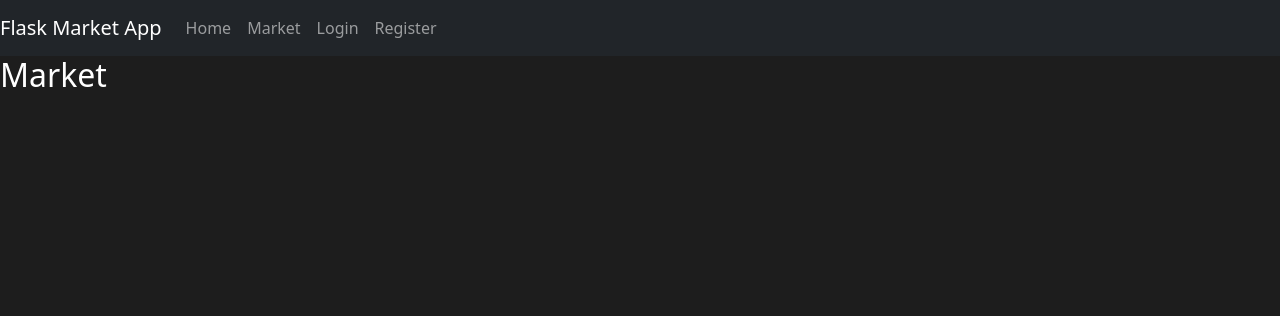
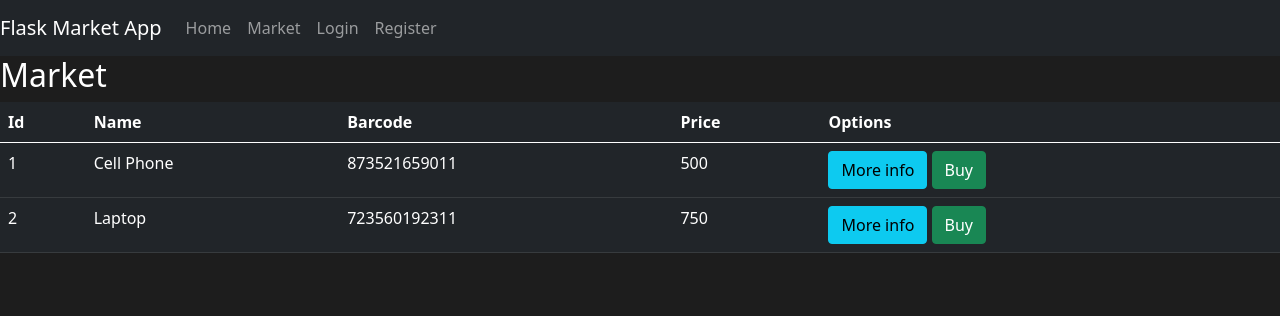
Before and after one commit to jakebob4518/Market-Website, a Flask app: page /shop in a window 1280 px wide. Shown: the top 316 px of the page. Run offline with Flask 2, Linux system fonts and the light colour scheme.

Commit message:
Update market_page.html

```diff
--- a/templates/market_page.html
+++ b/templates/market_page.html
@@ -44,7 +44,40 @@
 
     <h2>Market</h2>
 
-    <p>{{ item_name }}</p>
+    <table class="table table-hover table-dark">
+        <thead>
+            <tr>
+                <!-- Columns HERE -->
+                <th scope="col">Id</th>
+                <th scope="col">Name</th>
+                <th scope="col">Barcode</th>
+                <th scope="col">Price</th>
+                <th scope="col">Options</th>
+
+            </tr>
+        </thead>
+        <tbody>
+            <!-- Rows inside the table HERE: -->
+
+            {% for item in items %}
+
+                <tr>
+                    <td>{{ item['id'] }}</td>
+                    <td>{{ item['name'] }}</td>
+                    <td>{{ item['barcode'] }}</td>
+                    <td>{{ item['price'] }}</td>
+                    <td>
+                        <button class="btn btn-outline btn-info">More info</button>
+                        <button class="btn btn-outline btn-success">Buy</button>
+
+                    </td>
+                </tr>
+
+            {% endfor %}
+
+
+        </tbody>
+    </table>
 
 
     <!-- Optional JavaScript; choose one of the two! -->
```
